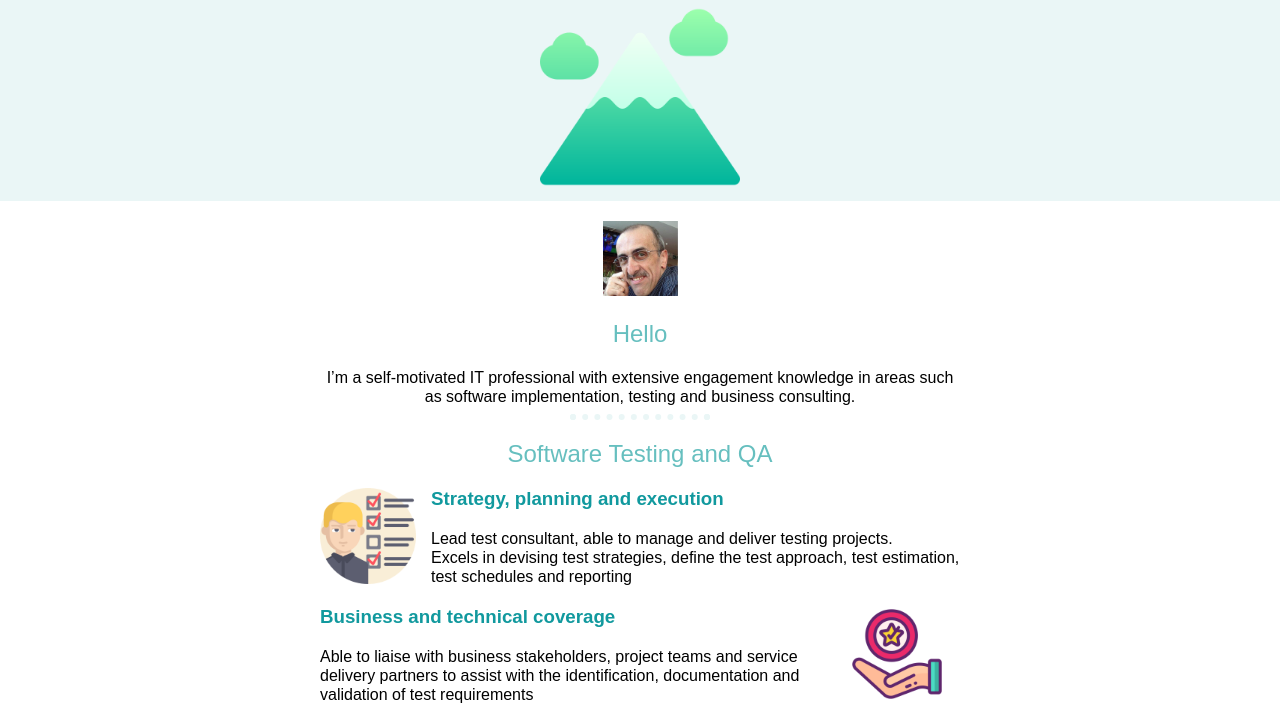
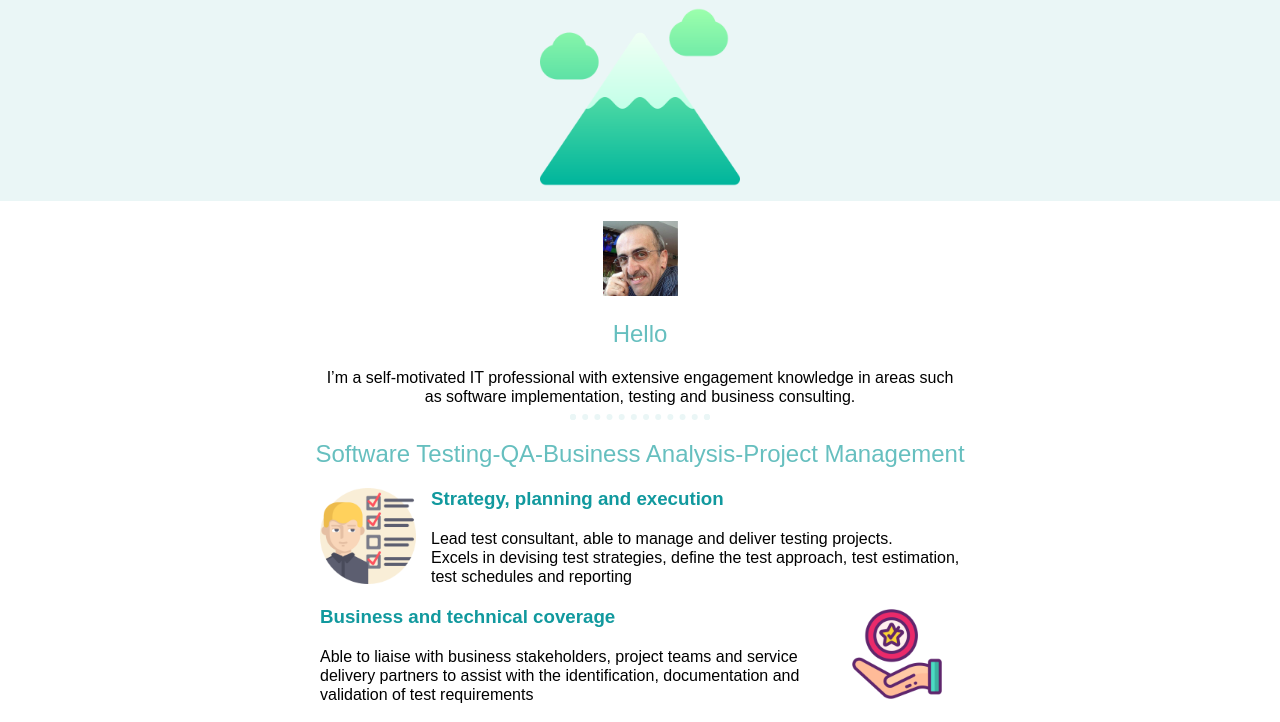
Before and after one commit to tascenso/whoAmI, a plain HTML site: page index.html in a window 1280 px wide. Shown: the part 71-793 px from the top of the page. Drawn offline with Linux system fonts and the light colour scheme.

Commit message:
Update index.html

```diff
--- a/index.html
+++ b/index.html
@@ -21,7 +21,7 @@
       <hr>
 
       <div class="skills">
-        <h2>Software Testing and QA</h2>
+        <h2>Software Testing-QA-Business Analysis-Project Management</h2>
         <div class="skills-row">
           <img class="test-img" src="images/test.png" alt="test-image">
           <h3>Strategy, planning and execution</h3>
```
